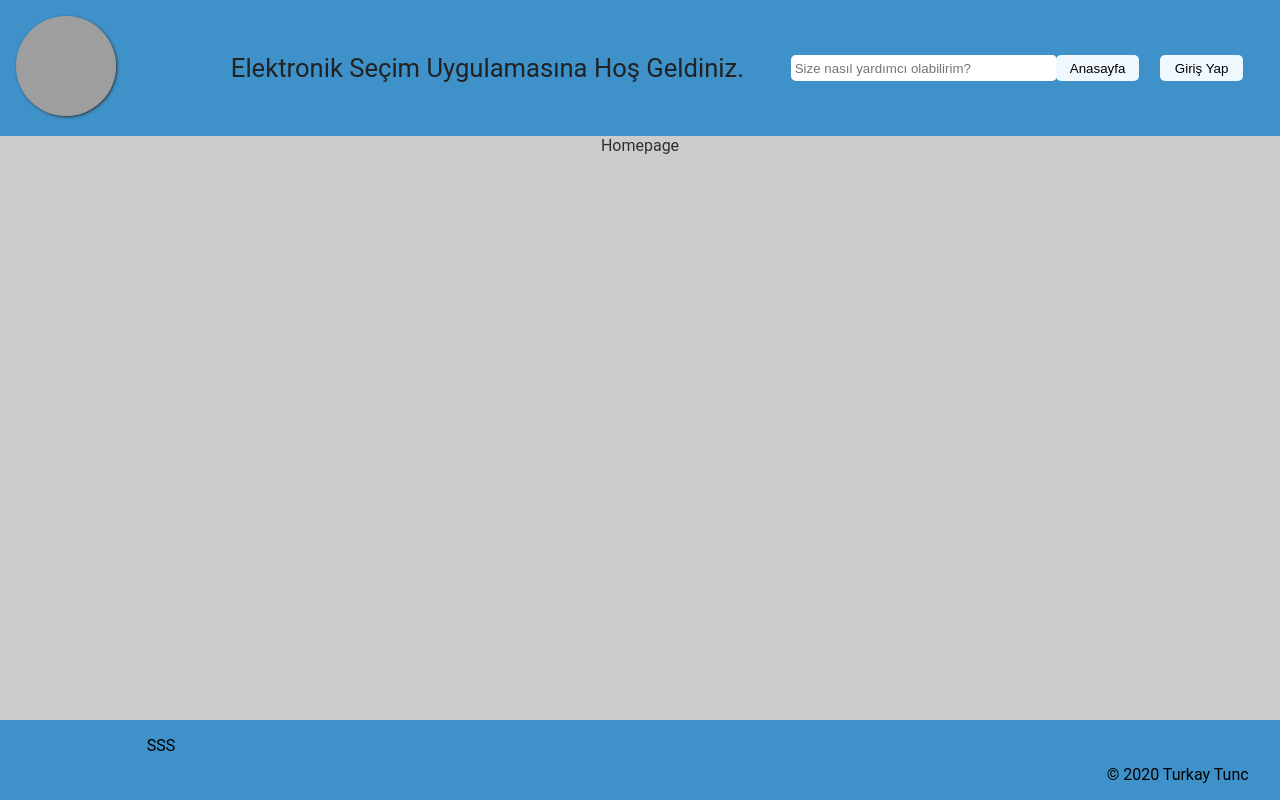
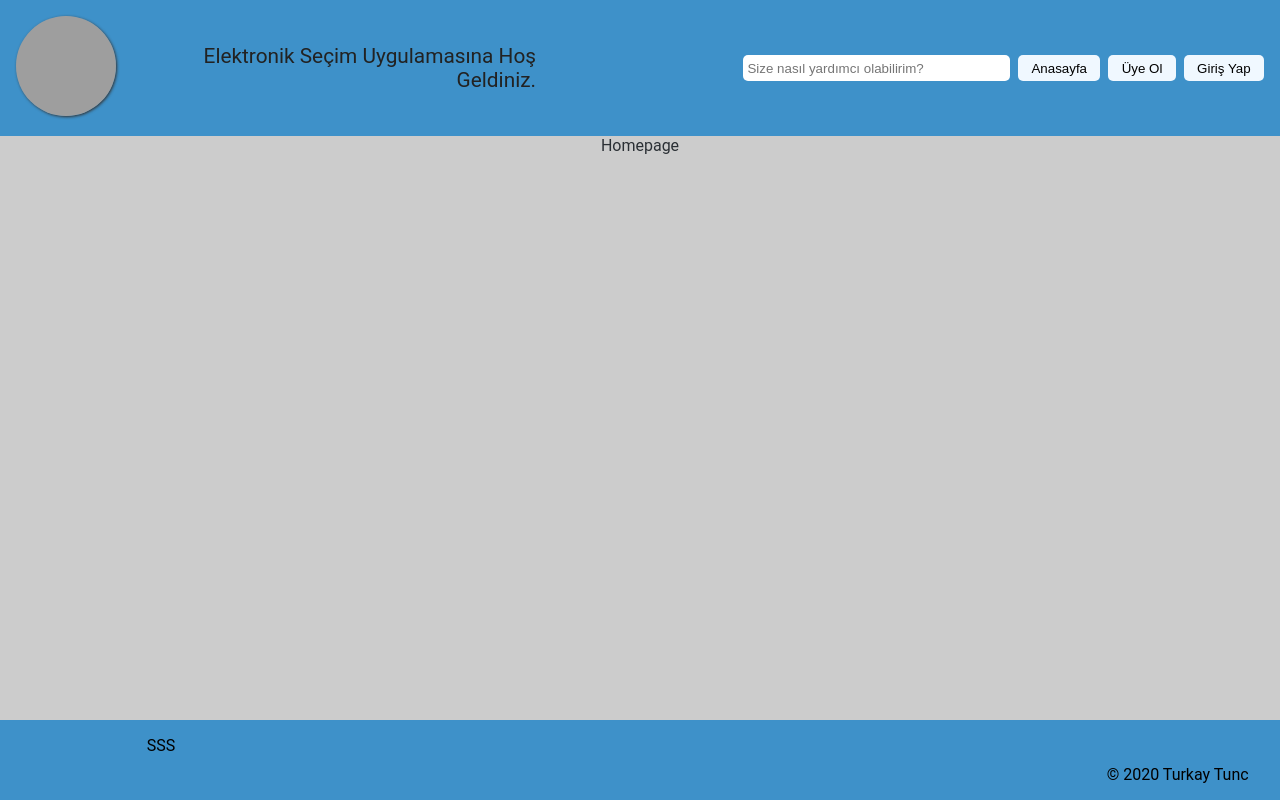
Before and after one commit to turkaytunc/e-secim, a React (Create React App) app: page / in a window 1280 px wide. Built offline with nearby package versions, Linux system fonts and the light colour scheme; grey boxes are pictures that could not be loaded.

Commit message:
update: header layout for new buttons

```diff
--- a/src/components/header/Header.tsx
+++ b/src/components/header/Header.tsx
@@ -18,13 +18,22 @@ const Header = (): JSX.Element => {
         <li>
           <input className="nav-search-box" type="search" placeholder="Size nasıl yardımcı olabilirim?" />
         </li>
+        <li>
+          <Link to="/e-secim/">
+            <button className="nav-button homepage-button">Anasayfa</button>
+          </Link>
+        </li>
+        <li>
+          <Link to="/e-secim/signup">
+            <button className="nav-button">Üye Ol</button>
+          </Link>
+        </li>
+        <li>
+          <Link to="/e-secim/login">
+            <button className="nav-button login-button">Giriş Yap</button>
+          </Link>
+        </li>
       </ul>
-      <Link to="/">
-        <button className="nav-button homepage-button">Anasayfa</button>
-      </Link>
-      <Link to="login">
-        <button className="nav-button login-button">Giriş Yap</button>
-      </Link>
     </nav>
   );
 };
--- a/src/components/header/header.scss
+++ b/src/components/header/header.scss
@@ -12,19 +12,20 @@
 }
 
 .project-title {
-  grid-column: 2/8;
+  grid-column: 2/6;
   text-align: right;
-  font-size: 1.6em;
+  font-size: 1.3em;
 }
 
 .nav-link-container {
-  grid-column: 8/11;
+  grid-column: 6/13;
   list-style: none;
   display: flex;
   align-items: center;
-  justify-self: center;
+  justify-self: end;
   li {
     margin-left: 0.5em;
+    width: max-content;
   }
 }
 
@@ -48,7 +49,8 @@
   height: 2em;
   border-radius: 5px;
   border: none;
-  width: 80%;
+  width: 100%;
+  padding: 0.2em 1em;
   background-color: aliceblue;
   &:focus {
     outline: none;
```
